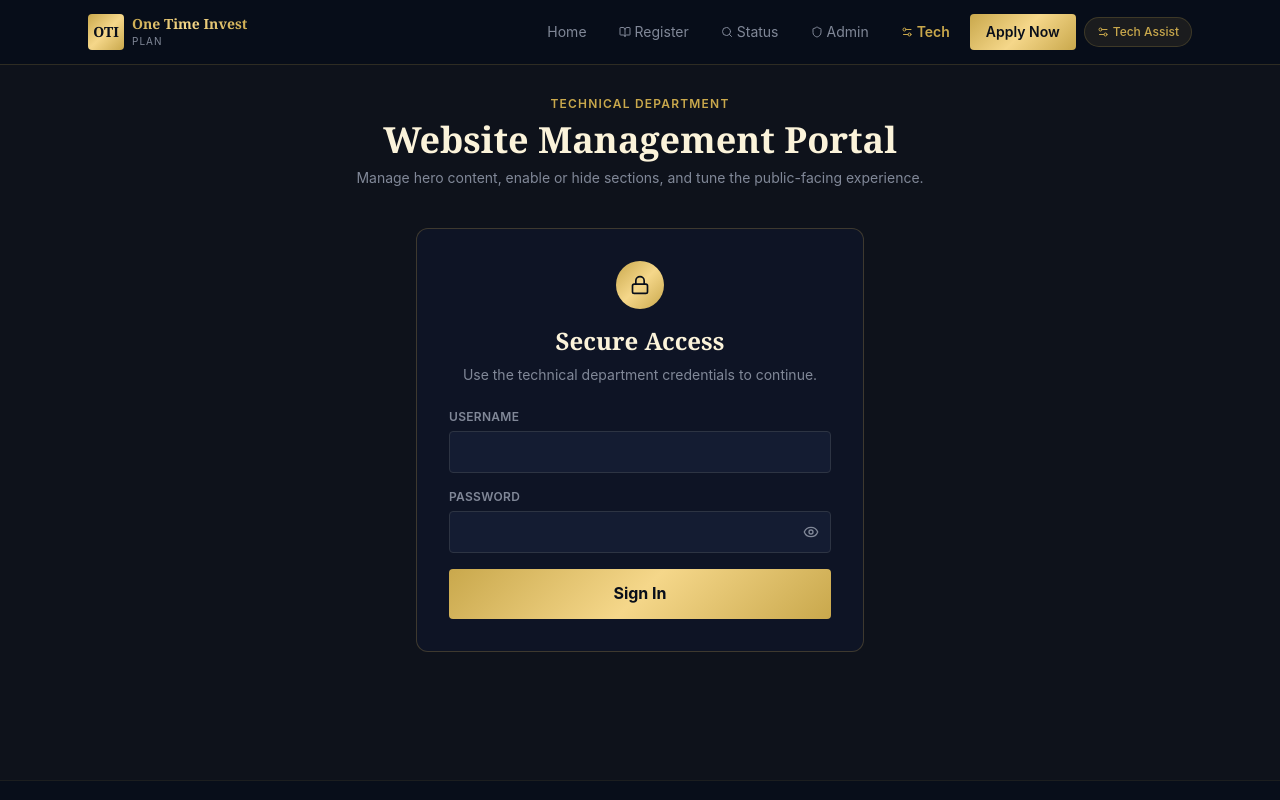
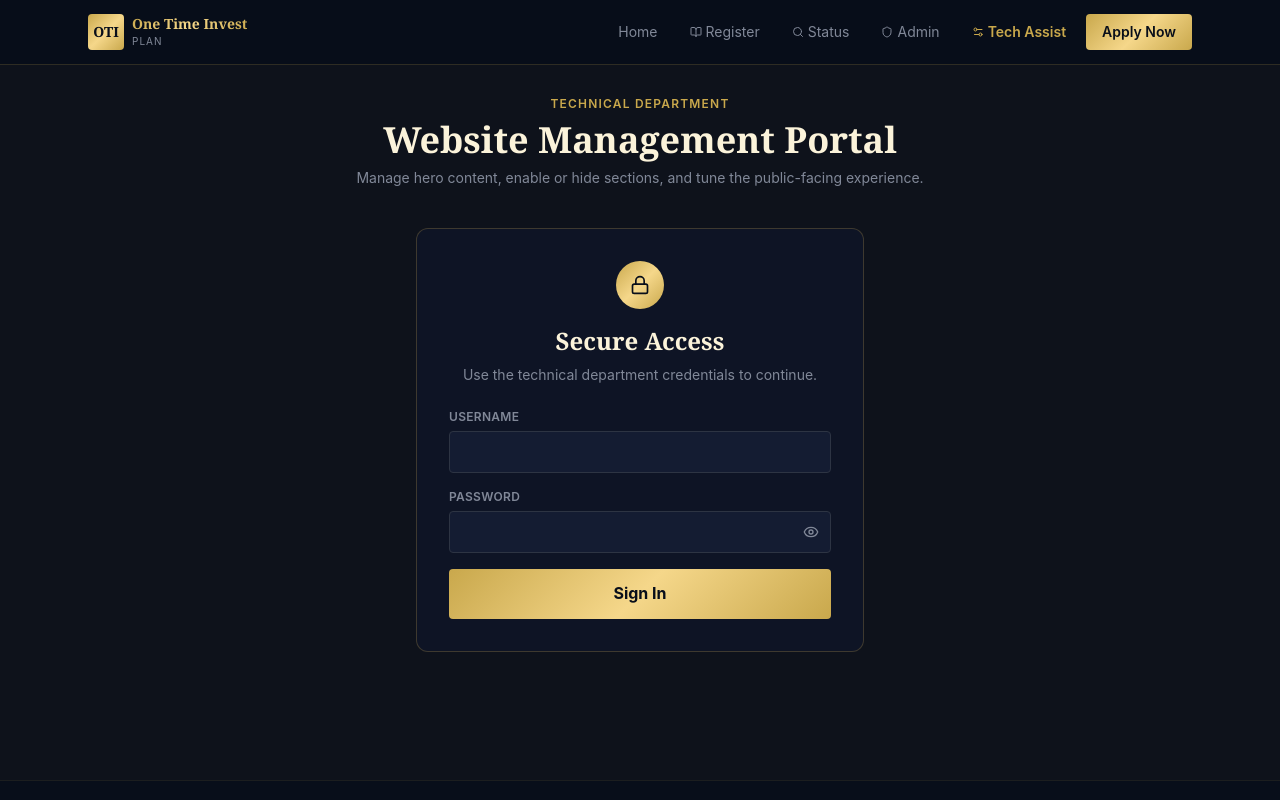
Before and after one commit to oti143/OTIInvest, a React (Vite) app: page /technical-department in a window 1280 px wide. Shown: the top 800 px of the page. Built offline with nearby package versions, Linux system fonts and the light colour scheme.

Commit message:
Update Tech Assist navigation and authorized person setting

```diff
--- a/src/components/layout/Navbar.tsx
+++ b/src/components/layout/Navbar.tsx
@@ -72,7 +72,7 @@
               location.pathname === "/technical-department" ? "text-gold font-semibold" : "text-muted-foreground hover:text-foreground"
             }`}
           >
-            <span className="flex items-center gap-1"><Settings2 size={12} /> Tech</span>
+            <span className="flex items-center gap-1"><Settings2 size={12} /> Tech Assist</span>
           </Link>
           {!isApplyPage && !isAgreementPage && (
             <Link
@@ -82,13 +82,6 @@
               Apply Now
             </Link>
           )}
-          <Link
-            to="/technical-department"
-            className="flex items-center gap-1 rounded-full border border-gold/20 bg-gold/10 px-3 py-1.5 text-xs font-medium text-gold transition-colors hover:bg-gold/20"
-          >
-            <Settings2 size={12} />
-            <span>Tech Assist</span>
-          </Link>
         </div>
 
         {/* Mobile hamburger */}
@@ -140,7 +133,7 @@
             { to: "/register", icon: BookOpen, label: "Register Numbers" },
             { to: "/status", icon: Search, label: "Status Tracker" },
             { to: "/admin", icon: Shield, label: "Admin" },
-            { to: "/technical-department", icon: Settings2, label: "Technical Dept" },
+            { to: "/technical-department", icon: Settings2, label: "Tech Assist" },
             { to: "/apply", icon: TrendingUp, label: "Apply Now", highlight: true },
           ].map(({ to, icon: Icon, label, highlight }) => (
             <Link
@@ -168,7 +161,7 @@
             className="flex items-center gap-2 text-xs text-gold hover:text-gold/80"
           >
             <Settings2 size={12} />
-            <span>Tech Assist Portal</span>
+            <span>Tech Assist</span>
           </Link>
           <p className="text-muted-foreground text-xs mt-2">© {new Date().getFullYear()} OTI One Time Invest</p>
         </div>
--- a/src/lib/siteSettings.ts
+++ b/src/lib/siteSettings.ts
@@ -6,6 +6,7 @@
   heroSubtitle: string;
   heroPrimaryCta: string;
   heroSecondaryCta: string;
+  technicalAuthorizedPerson: string;
   showCommissionSection: boolean;
   showMarketChartSection: boolean;
   showCommunitySection: boolean;
@@ -35,6 +36,7 @@
     heroSubtitle: "A trusted long-term share investment plan designed for your future wealth. Managed by Co-Applicant Mr. Manoj.",
     heroPrimaryCta: "Apply Now",
     heroSecondaryCta: "View Plan Details",
+    technicalAuthorizedPerson: "Mr. Manoj",
     showCommissionSection: true,
     showMarketChartSection: true,
     showCommunitySection: true,
--- a/src/pages/TechnicalDepartmentPage.tsx
+++ b/src/pages/TechnicalDepartmentPage.tsx
@@ -134,6 +134,9 @@
                   <p className="text-gold text-xs uppercase tracking-widest font-semibold mb-2">Management Console</p>
                   <h2 className="font-serif text-2xl font-semibold">Content & Layout Controls</h2>
                   <p className="text-muted-foreground text-sm mt-2">Adjust homepage messaging and hide any section that should not appear on the live site.</p>
+                  <div className="mt-3 inline-flex items-center rounded-full border border-gold/20 bg-gold/10 px-3 py-1 text-xs font-semibold text-gold">
+                    Authorized Person: {settings.technicalAuthorizedPerson || "Not set"}
+                  </div>
                 </div>
                 <button onClick={() => { sessionStorage.removeItem("oti_tech_auth"); setIsAuthenticated(false); }} className="flex items-center gap-2 px-3 py-2 rounded border border-border text-sm text-muted-foreground">
                   <Lock size={14} /> Sign Out
@@ -145,6 +148,10 @@
               <div className="navy-card rounded-xl p-6 border-gold/20 space-y-5">
                 <div className="flex items-center gap-2 text-gold"><Sparkles size={16} /> <span className="text-sm font-semibold uppercase tracking-wide">Hero Content</span></div>
                 <div className="space-y-4">
+                  <div>
+                    <label className="block text-xs font-semibold uppercase tracking-wide text-muted-foreground mb-1.5">Technical Authorized Person</label>
+                    <input value={settings.technicalAuthorizedPerson} onChange={(e) => setSettings((prev) => ({ ...prev, technicalAuthorizedPerson: e.target.value }))} className="w-full bg-navy-light/50 border border-border rounded px-3 py-2.5 text-foreground text-sm" />
+                  </div>
                   <div>
                     <label className="block text-xs font-semibold uppercase tracking-wide text-muted-foreground mb-1.5">Hero Badge</label>
                     <input value={settings.heroBadge} onChange={(e) => setSettings((prev) => ({ ...prev, heroBadge: e.target.value }))} className="w-full bg-navy-light/50 border border-border rounded px-3 py-2.5 text-foreground text-sm" />
```
